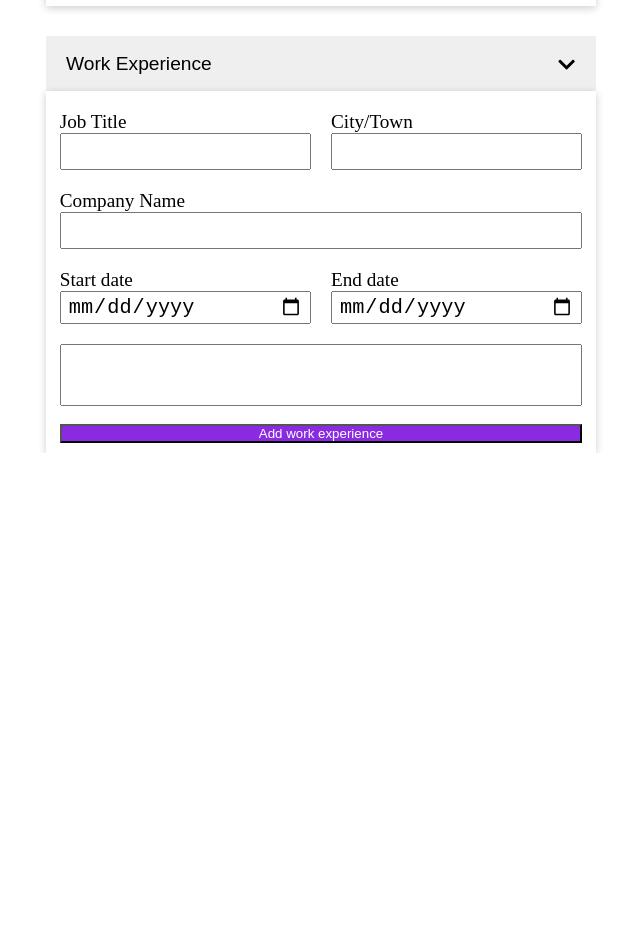
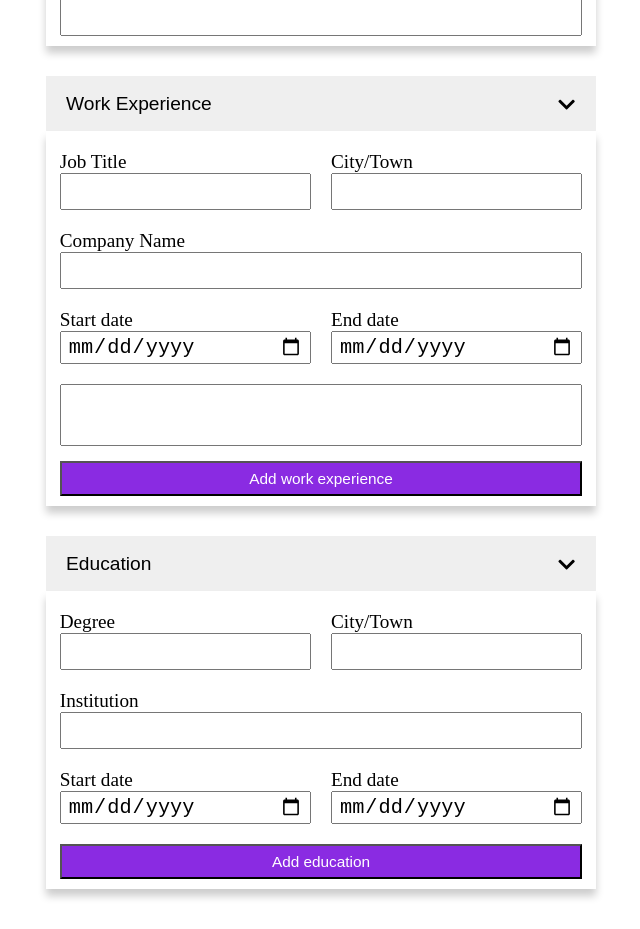
Before and after one commit to crobin00/cv-project, a React (Create React App) app: page / in a window 1280 px wide. Shown: the part 460-1389 px from the top of the page, without its empty margins (319-959 px from the left). Before the commit the page ends 913 px from the top, so only its background shows below. Built offline with nearby package versions, Linux system fonts and the light colour scheme; the HTML template or start-up script is replaced by a standard one.

Commit message:
added education component

```diff
--- a/src/App.js
+++ b/src/App.js
@@ -2,28 +2,17 @@ import SwapViewButton from './components/SwapViewButton';
 import Dropdown from './components/Dropdown';
 import PersonalInformation from './components/PersonalInformation';
 import WorkExperience from './components/WorkExperience';
+import Education from './components/Education';
 import './styles/App.css';
 import { FaCheckSquare } from 'react-icons/fa';
-//import { useState } from 'react';
 
 function App() {
-  /*const [workExperience, setWorkExperience] = useState([
-    {
-      id: 1,
-      jobTitle: 'test job title',
-      city: 'test city',
-      companyName: 'test company name',
-      startDate: '1/1/00',
-      endDate: '2/2/00',
-      responsibilities: 'did some stuff',
-    },
-  ]);*/
-
   return (
     <div className="container">
       <SwapViewButton text="Preview" src={<FaCheckSquare />} />
       <Dropdown title="Personal Info" content={<PersonalInformation />} />
       <Dropdown title="Work Experience" content={<WorkExperience />} />
+      <Dropdown title="Education" content={<Education />} />
     </div>
   );
 }
--- a/src/components/Education.js
+++ b/src/components/Education.js
@@ -0,0 +1,90 @@
+import CardInfo from './CardInfo';
+import WorkAndEducation from './WorkAndEducation';
+import WorkAndEducationTab from './WorkAndEducationTab';
+import SubmitButton from './SubmitButton';
+import { useState } from 'react';
+import uniqid from 'uniqid';
+
+const Education = () => {
+  const [educationArray, setEducationArray] = useState([]);
+  const [degree, setDegree] = useState('');
+  const [city, setCity] = useState('');
+  const [institution, setInstitution] = useState('');
+  const [startDate, setStartDate] = useState('');
+  const [endDate, setEndDate] = useState('');
+
+  const handleSubmit = (e) => {
+    e.preventDefault();
+
+    setEducationArray([
+      ...educationArray,
+      {
+        id: uniqid(),
+        degree: degree,
+        city: city,
+        institution: institution,
+        startDate: startDate,
+        endDate: endDate,
+      },
+    ]);
+
+    setDegree('');
+    setCity('');
+    setInstitution('');
+    setStartDate('');
+    setEndDate('');
+    console.log(educationArray);
+  };
+
+  const deleteHandler = (id) => {
+    setEducationArray(educationArray.filter((item) => item.id !== id));
+  };
+
+  const editHandler = (id) => {
+    educationArray.forEach((item) => {
+      if (item.id === id) {
+        setDegree(item.degree);
+        setCity(item.city);
+        setInstitution(item.institution);
+        setStartDate(item.startDate);
+        setEndDate(item.endDate);
+      }
+    });
+    deleteHandler(id);
+  };
+
+  return (
+    <CardInfo>
+      {educationArray.map((item) => (
+        <WorkAndEducationTab
+          key={item.id}
+          title={item.degree}
+          startDate={item.startDate}
+          endDate={item.endDate}
+          onDelete={() => deleteHandler(item.id)}
+          onEdit={() => editHandler(item.id)}
+        />
+      ))}
+      <form onSubmit={handleSubmit}>
+        <WorkAndEducation
+          firstInput="Degree"
+          firstInputChange={(e) => setDegree(e.target.value)}
+          firstValue={degree}
+          secondInput="City/Town"
+          secondInputChange={(e) => setCity(e.target.value)}
+          secondValue={city}
+          thirdInput="Institution"
+          thirdInputChange={(e) => setInstitution(e.target.value)}
+          thirdValue={institution}
+          startDateChange={(e) => setStartDate(e.target.value)}
+          startDateValue={startDate}
+          endDateChange={(e) => setEndDate(e.target.value)}
+          endDateValue={endDate}
+        />
+        <SubmitButton text="Add education" />
+      </form>
+    </CardInfo>
+  );
+};
+
+export default Education;
--- a/src/components/WorkExperienceTab.js
+++ b/src/components/WorkAndEducationTab.js
@@ -1,7 +1,7 @@
-import classes from '../styles/WorkExperienceTab.module.css';
+import classes from '../styles/WorkAndEducationTab.module.css';
 import { FaTrashAlt, FaPen } from 'react-icons/fa';
 
-const WorkExperienceTab = (props) => {
+const WorkAndEducationTab = (props) => {
   return (
     <div className={classes.tab}>
       <div>
@@ -18,4 +18,4 @@ const WorkExperienceTab = (props) => {
   );
 };
 
-export default WorkExperienceTab;
+export default WorkAndEducationTab;
--- a/src/components/WorkExperience.js
+++ b/src/components/WorkExperience.js
@@ -1,7 +1,7 @@
 import WorkAndEducation from './WorkAndEducation';
 import CardInfo from './CardInfo';
 import SubmitButton from './SubmitButton';
-import WorkExperienceTab from './WorkExperienceTab';
+import WorkAndEducationTab from './WorkAndEducationTab';
 import { useState } from 'react';
 import uniqid from 'uniqid';
 
@@ -62,7 +62,7 @@ const WorkExperience = () => {
   return (
     <CardInfo>
       {workExperienceArray.map((item) => (
-        <WorkExperienceTab
+        <WorkAndEducationTab
           key={item.id}
           title={item.jobTitle}
           startDate={item.startDate}
--- a/src/styles/App.css
+++ b/src/styles/App.css
@@ -10,4 +10,5 @@
   display: flex;
   flex-direction: column;
   align-items: center;
+  margin: 40px 0;
 }
--- a/src/styles/CardInfo.module.css
+++ b/src/styles/CardInfo.module.css
@@ -2,7 +2,7 @@
   display: flex;
   flex-direction: column;
   align-items: center;
-  box-shadow: 0 2px 8px rgba(0, 0, 0, 0.2);
+  box-shadow: 0 7px 8px 0px rgba(0, 0, 0, 0.2);
   width: 550px;
   font-size: 1.2em;
 }
--- a/src/styles/SubmitButton.module.css
+++ b/src/styles/SubmitButton.module.css
@@ -1,5 +1,7 @@
 .button {
   width: 100%;
+  height: 35px;
   background: blueviolet;
   color: white;
+  font-size: 0.8em;
 }
```
Also changed, not shown: src/styles/WorkAndEducationTab.module.css (renamed from src/styles/WorkExperienceTab.module.css).
